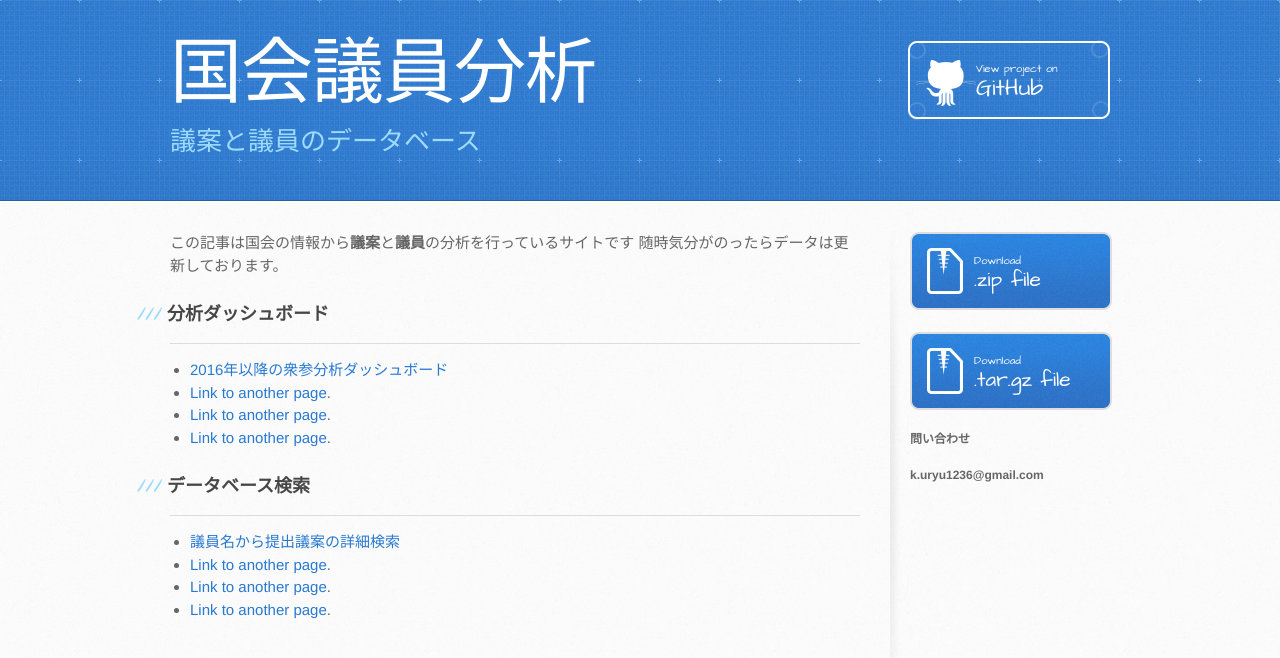
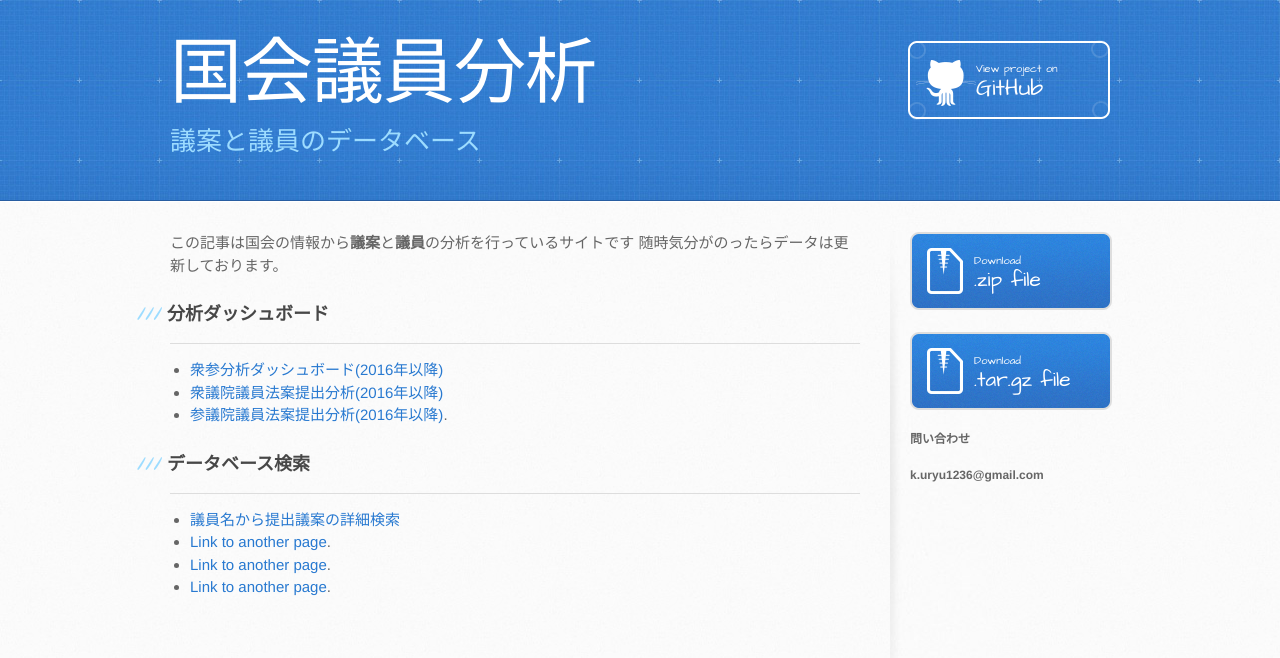
Before and after one commit to kuryu6116/hp, a Jekyll site: the page built from index.md, in a window 1280 px wide. Shown: the top 658 px of the page. Built offline with Jekyll 4.4.1, drawn with Linux system fonts in a browser that asks for light colours.

Commit message:
Update index.md

```diff
--- a/index.md
+++ b/index.md
@@ -9,10 +9,9 @@ layout: default
 
 * * *
 
-*   [2016年以降の衆参分析ダッシュボード](http://heroktometabase.herokuapp.com/public/dashboard/b6e6e0d9-70c8-4d00-a283-906b25975bbf)
-*   [Link to another page](./another-page.html).
-*   [Link to another page](./another-page.html).
-*   [Link to another page](./another-page.html).
+*   [衆参分析ダッシュボード(2016年以降)](http://heroktometabase.herokuapp.com/public/dashboard/b6e6e0d9-70c8-4d00-a283-906b25975bbf)
+*   [衆議院議員法案提出分析(2016年以降)](http://heroktometabase.herokuapp.com/public/dashboard/9c0c8a56-b736-4fd5-91da-e4f01acd2146)
+*   [参議院議員法案提出分析(2016年以降)](http://heroktometabase.herokuapp.com/public/dashboard/2d95f50d-56f0-4cc6-b733-0a52fdcee022).
 
 ### データベース検索
 
```
